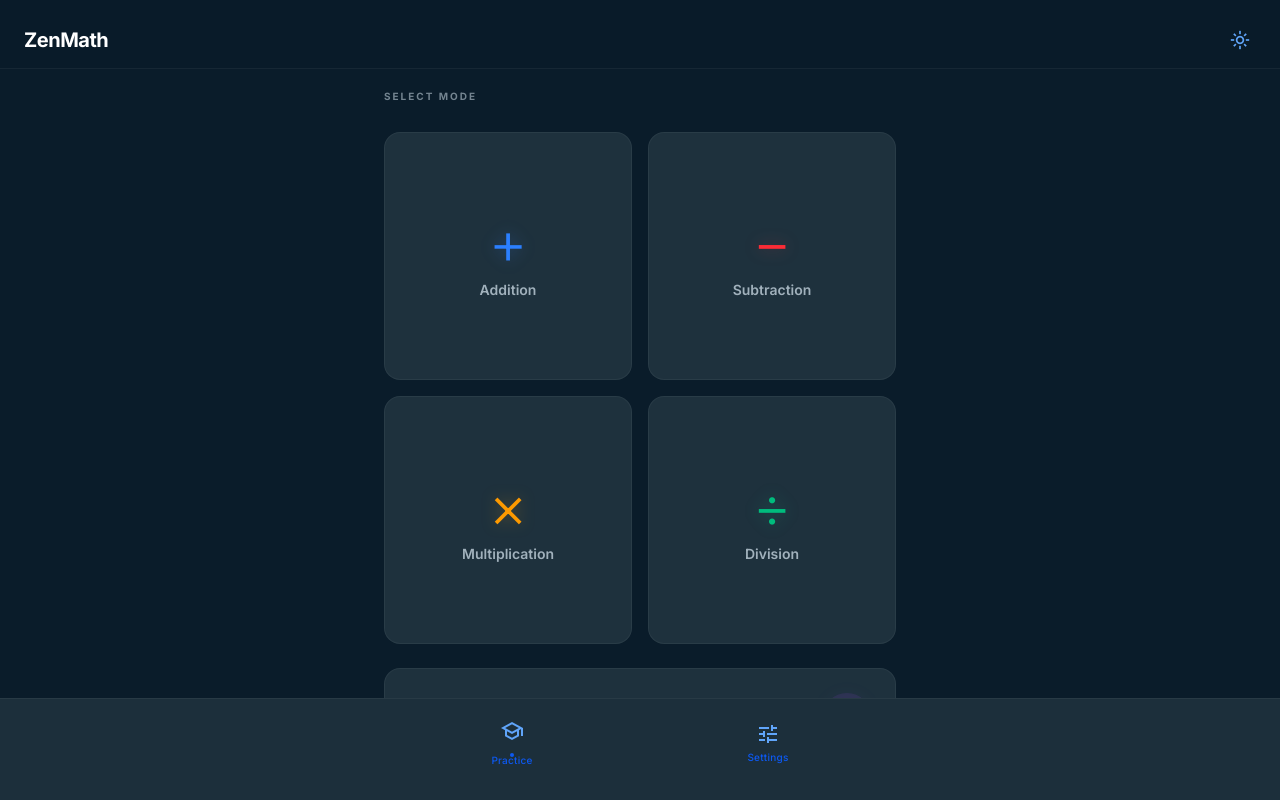
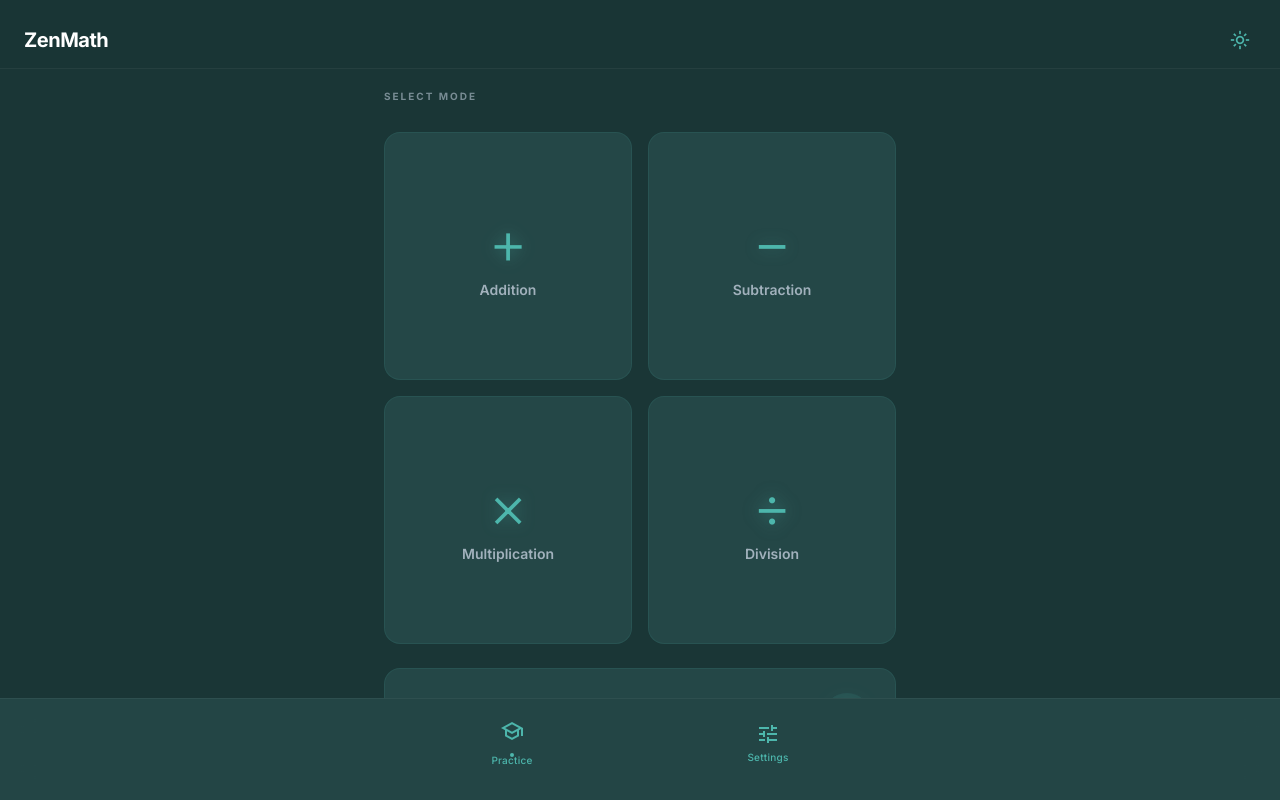
Before and after one commit to ShihabulSakib/zenmath, a React (Vite) app: page / in a window 1280 px wide. Built offline with nearby package versions, Linux system fonts and the light colour scheme.

Commit message:
style: Update the application's color palette and simplify button hover effects across various components.

```diff
--- a/src/components/GameScreen.tsx
+++ b/src/components/GameScreen.tsx
@@ -72,7 +72,7 @@ export default function GameScreen({
                         <span>Q {currentQuestion}/{totalQuestions}</span>
                         <button
                             onClick={onQuit}
-                            className="flex items-center gap-1 text-muted hover:text-incorrect transition-colors"
+                            className="flex items-center gap-1 text-muted"
                         >
                             <span className="material-symbols-outlined" style={{ fontSize: 16 }}>close</span>
                             <span>Quit</span>
--- a/src/components/Keypad.tsx
+++ b/src/components/Keypad.tsx
@@ -21,10 +21,10 @@ const KeyButton = ({ k, label, isPrimary, isAction, disabled, onClick }: KeyButt
         disabled={disabled}
         className={`active:scale-[0.92] transition-all duration-100 flex items-center justify-center rounded-xl border shadow-sm disabled:opacity-40 h-14
             ${isPrimary
-                ? 'bg-primary text-white border-primary shadow-primary/25 hover:brightness-110'
+                ? 'bg-primary text-white border-primary shadow-primary/25'
                 : isAction
                     ? 'bg-keypad-btn border-keypad-border text-keypad-text/70'
-                    : 'bg-keypad-btn border-keypad-border text-keypad-text hover:shadow-md'
+                    : 'bg-keypad-btn border-keypad-border text-keypad-text'
             }`}
     >
         <span className={isAction ? "material-symbols-outlined" : "text-[22px] font-semibold"}>
--- a/src/components/MainMenu.tsx
+++ b/src/components/MainMenu.tsx
@@ -11,10 +11,10 @@ export default function MainMenu({ onSelect, onSettings, game }: MainMenuProps)
     const { theme, toggleTheme } = useTheme();
 
     const ops: { mode: GameMode; symbol: string; label: string; color: string; glow: string }[] = [
-        { mode: 'addition', symbol: '+', label: 'Addition', color: 'text-blue-500', glow: 'icon-glow-blue' },
-        { mode: 'subtraction', symbol: '−', label: 'Subtraction', color: 'text-red-500', glow: 'icon-glow-red' },
-        { mode: 'multiplication', symbol: '×', label: 'Multiplication', color: 'text-amber-500', glow: 'icon-glow-amber' },
-        { mode: 'division', symbol: '÷', label: 'Division', color: 'text-emerald-500', glow: 'icon-glow-emerald' },
+        { mode: 'addition', symbol: '+', label: 'Addition', color: 'text-primary', glow: 'icon-glow-blue' },
+        { mode: 'subtraction', symbol: '−', label: 'Subtraction', color: 'text-primary/90', glow: 'icon-glow-red' },
+        { mode: 'multiplication', symbol: '×', label: 'Multiplication', color: 'text-primary/80', glow: 'icon-glow-amber' },
+        { mode: 'division', symbol: '÷', label: 'Division', color: 'text-primary/70', glow: 'icon-glow-emerald' },
     ];
 
     return (
@@ -24,7 +24,7 @@ export default function MainMenu({ onSelect, onSettings, game }: MainMenuProps)
                 <h1 className="text-xl font-bold tracking-tight text-main">ZenMath</h1>
                 <button
                     onClick={toggleTheme}
-                    className="flex items-center justify-center w-8 h-8 rounded-full hover:bg-primary/10 transition-colors text-secondary"
+                    className="flex items-center justify-center w-8 h-8 rounded-full text-secondary"
                 >
                     <span className="material-symbols-outlined text-primary" style={{ fontSize: 20 }}>
                         {theme === 'dark' ? 'light_mode' : 'dark_mode'}
@@ -46,12 +46,12 @@ export default function MainMenu({ onSelect, onSettings, game }: MainMenuProps)
                             <button
                                 key={op.mode}
                                 onClick={() => onSelect(op.mode)}
-                                className="flat-card aspect-square bg-card border border-card rounded-2xl flex flex-col items-center justify-center gap-2 group hover:border-primary/50 transition-all duration-300"
+                                className="flat-card aspect-square bg-card border border-card rounded-2xl flex flex-col items-center justify-center gap-2"
                             >
-                                <span className={`text-6xl font-light ${op.color} ${op.glow} group-hover:scale-110 transition-transform duration-300`}>
+                                <span className={`text-6xl font-light ${op.color} ${op.glow}`}>
                                     {op.symbol}
                                 </span>
-                                <span className="text-sm font-semibold text-secondary group-hover:text-main transition-colors">{op.label}</span>
+                                <span className="text-sm font-semibold text-secondary">{op.label}</span>
                             </button>
                         ))}
                     </div>
@@ -59,15 +59,15 @@ export default function MainMenu({ onSelect, onSettings, game }: MainMenuProps)
                     {/* Mixed Operations */}
                     <button
                         onClick={() => onSelect('mixed')}
-                        className="flat-card w-full p-6 bg-card border border-card rounded-2xl flex items-center justify-between group hover:border-primary/50"
+                        className="flat-card w-full p-6 bg-card border border-card rounded-2xl flex items-center justify-between"
                     >
                         <div className="flex flex-col items-start gap-1">
-                            <span className="text-lg font-bold text-main group-hover:text-primary transition-colors">
+                            <span className="text-lg font-bold text-main">
                                 Mixed Operations
                             </span>
                             <span className="text-xs text-secondary font-medium">Randomized challenge</span>
                         </div>
-                        <div className="h-12 w-12 rounded-full bg-purple-500/10 flex items-center justify-center text-purple-500 group-hover:bg-purple-500 group-hover:text-white transition-all icon-glow-purple">
+                        <div className="h-12 w-12 rounded-full bg-primary/10 flex items-center justify-center text-primary icon-glow-purple">
                             <span className="material-symbols-outlined" style={{ fontSize: 28 }}>shuffle</span>
                         </div>
                     </button>
@@ -78,27 +78,27 @@ export default function MainMenu({ onSelect, onSettings, game }: MainMenuProps)
                         <div className="grid grid-cols-3 gap-3">
                             <button
                                 onClick={() => onSelect('multiplication-table')}
-                                className="flat-card aspect-square bg-card border border-card rounded-2xl flex flex-col items-center justify-center gap-1 group hover:border-primary/50 p-2 text-center"
+                                className="flat-card aspect-square bg-card border border-card rounded-2xl flex flex-col items-center justify-center gap-1 p-2 text-center"
                             >
-                                <span className="material-symbols-outlined text-xl text-orange-500 icon-glow-orange group-hover:scale-110 transition-transform">
+                                <span className="material-symbols-outlined text-xl text-primary/80 icon-glow-orange">
                                     grid_on
                                 </span>
                                 <span className="text-[9px] font-bold text-secondary uppercase tracking-tighter truncate w-full">Tables</span>
                             </button>
                             <button
                                 onClick={() => onSelect('square')}
-                                className="flat-card aspect-square bg-card border border-card rounded-2xl flex flex-col items-center justify-center gap-1 group hover:border-primary/50 p-2 text-center"
+                                className="flat-card aspect-square bg-card border border-card rounded-2xl flex flex-col items-center justify-center gap-1 p-2 text-center"
                             >
-                                <span className="text-xl font-bold text-cyan-500 icon-glow-cyan group-hover:scale-110 transition-transform">
+                                <span className="text-xl font-bold text-primary/70 icon-glow-cyan">
                                     x²
                                 </span>
                                 <span className="text-[9px] font-bold text-secondary uppercase tracking-tighter truncate w-full">Squares</span>
                             </button>
                             <button
                                 onClick={() => onSelect('fraction')}
-                                className="flat-card aspect-square bg-card border border-card rounded-2xl flex flex-col items-center justify-center gap-1 group hover:border-primary/50 p-2 text-center"
+                                className="flat-card aspect-square bg-card border border-card rounded-2xl flex flex-col items-center justify-center gap-1 p-2 text-center"
                             >
-                                <span className="text-xl font-bold text-emerald-500 icon-glow-emerald group-hover:scale-110 transition-transform">
+                                <span className="text-xl font-bold text-primary/60 icon-glow-emerald">
                                     ½
                                 </span>
                                 <span className="text-[9px] font-bold text-secondary uppercase tracking-tighter truncate w-full">Fractions</span>
@@ -151,9 +151,9 @@ export default function MainMenu({ onSelect, onSettings, game }: MainMenuProps)
             {/* Bottom navigation — full-width, outside the content container */}
             <nav className="shrink-0 bg-nav backdrop-blur-lg border-t border-nav pb-6 pt-3 px-6 z-20">
                 <div className="flex justify-around items-center max-w-lg mx-auto">
-                    <button className="flex flex-col items-center gap-1 p-2 group">
+                    <button className="flex flex-col items-center gap-1 p-2">
                         <div className="relative">
-                            <span className="material-symbols-outlined text-primary group-hover:scale-110 transition-transform">school</span>
+                            <span className="material-symbols-outlined text-primary">school</span>
                             <span className="absolute -bottom-2 left-1/2 -translate-x-1/2 w-1 h-1 bg-primary rounded-full" />
                         </div>
                         <span className="text-[10px] font-medium text-primary tracking-wide">Practice</span>
@@ -161,9 +161,9 @@ export default function MainMenu({ onSelect, onSettings, game }: MainMenuProps)
 
                     <button
                         onClick={onSettings}
-                        className="flex flex-col items-center gap-1 p-2 group text-primary hover:text-primary transition-colors"
+                        className="flex flex-col items-center gap-1 p-2 text-primary"
                     >
-                        <span className="material-symbols-outlined group-hover:scale-110 transition-transform">tune</span>
+                        <span className="material-symbols-outlined">tune</span>
                         <span className="text-[10px] font-medium tracking-wide">Settings</span>
                     </button>
                 </div>
--- a/src/components/ResultsScreen.tsx
+++ b/src/components/ResultsScreen.tsx
@@ -27,7 +27,7 @@ export default function ResultsScreen({
             <header className="flex items-center justify-between p-4 pt-6 sticky top-0 z-10 bg-header backdrop-blur-md">
                 <button
                     onClick={onMenu}
-                    className="flex items-center justify-center p-2 -ml-2 rounded-full hover:bg-primary/10 transition-colors text-secondary"
+                    className="flex items-center justify-center p-2 -ml-2 rounded-full text-secondary"
                 >
                     <span className="material-symbols-outlined text-2xl">arrow_back</span>
                 </button>
@@ -87,14 +87,14 @@ export default function ResultsScreen({
                 <div className="flex flex-col w-full gap-3">
                     <button
                         onClick={onPlayAgain}
-                        className="w-full flex items-center justify-center gap-2 h-14 bg-primary hover:bg-primary/90 active:scale-[0.98] text-white text-base font-black rounded-xl transition-all shadow-lg shadow-primary/30"
+                        className="w-full flex items-center justify-center gap-2 h-14 bg-primary text-white text-base font-black rounded-xl shadow-lg shadow-primary/30"
                     >
                         <span className="material-symbols-outlined text-xl">refresh</span>
                         <span className="uppercase tracking-widest text-sm">Retry Session</span>
                     </button>
                     <button
                         onClick={onMenu}
-                        className="w-full flex items-center justify-center gap-2 h-14 bg-surface border border-card text-main hover:bg-primary/5 active:scale-[0.98] text-base font-bold rounded-xl transition-all"
+                        className="w-full flex items-center justify-center gap-2 h-14 bg-surface border border-card text-main text-base font-bold rounded-xl"
                     >
                         <span className="material-symbols-outlined text-xl">home</span>
                         <span className="uppercase tracking-widest text-sm">Menu</span>
--- a/src/index.css
+++ b/src/index.css
@@ -2,29 +2,29 @@
 
 @theme {
   /* Midnight palette — dark mode (default) */
-  --color-midnight-bg: #0A1C2A;
-  --color-midnight-card: #1E313D;
-  --color-midnight-card-hover: #253f4e;
-  --color-midnight-border: rgba(255, 255, 255, 0.05);
+  --color-midnight-bg: #1A3636;
+  --color-midnight-card: #244747;
+  --color-midnight-card-hover: #2F5959;
+  --color-midnight-border: rgba(77, 182, 172, 0.1);
 
   /* Light palette */
-  --color-light-bg: #F5F5F7;
+  --color-light-bg: #F0F7F7;
   --color-light-card: #FFFFFF;
-  --color-light-card-hover: #f0f0f3;
-  --color-light-border: rgba(0, 0, 0, 0.08);
+  --color-light-card-hover: #E6F0F0;
+  --color-light-border: rgba(26, 54, 54, 0.08);
 
-  /* Primary — Electric Blue from Stitch */
-  --color-primary: #0d59f2;
-  --color-primary-soft: rgba(13, 89, 242, 0.10);
-  --color-primary-glow: rgba(13, 89, 242, 0.30);
+  /* Primary — Teal Accent (Base) */
+  --color-primary: #4DB6AC;
+  --color-primary-soft: rgba(77, 182, 172, 0.10);
+  --color-primary-glow: rgba(77, 182, 172, 0.30);
 
-  /* Feedback */
-  --color-correct: #22c55e;
-  --color-correct-soft: rgba(34, 197, 94, 0.12);
-  --color-incorrect: #ef4444;
-  --color-incorrect-soft: rgba(239, 68, 68, 0.12);
-  --color-timeout: #f59e0b;
-  --color-timeout-soft: rgba(245, 158, 11, 0.12);
+  /* Feedback — Zen Mochnochromatic Tones */
+  --color-correct: #4DB6AC;
+  --color-correct-soft: rgba(77, 182, 172, 0.15);
+  --color-incorrect: #455A64;
+  --color-incorrect-soft: rgba(69, 90, 100, 0.15);
+  --color-timeout: #78909C;
+  --color-timeout-soft: rgba(120, 144, 156, 0.15);
 
   /* Fonts */
   --font-display: "Inter", system-ui, sans-serif;
@@ -55,10 +55,12 @@ html.dark body {
 }
 
 html.dark {
-  --color-keypad-bg: #111827;
-  --color-keypad-btn: #1F2937;
-  --color-keypad-border: #374151;
-  --color-keypad-text: #F3F4F6;
+  --color-keypad-bg: #244747;
+  --color-keypad-btn: #2F5959;
+  --color-keypad-border: rgba(77, 182, 172, 0.1);
+  --color-keypad-text: #E6F0F0;
+  --color-icon-dynamic: #4DB6AC;
+  --color-primary: #4DB6AC;
 }
 
 html.dark .bg-surface {
@@ -67,10 +69,6 @@ html.dark .bg-surface {
 
 html.dark .bg-card {
   background-color: var(--color-midnight-card);
-}
-
-html.dark .bg-card-hover:hover {
-  background-color: var(--color-midnight-card-hover);
 }
 
 html.dark .border-card {
@@ -90,11 +88,11 @@ html.dark .text-muted {
 }
 
 html.dark .bg-header {
-  background-color: rgba(10, 28, 42, 0.95);
+  background-color: rgba(26, 54, 54, 0.95);
 }
 
 html.dark .bg-nav {
-  background-color: rgba(30, 49, 61, 0.95);
+  background-color: rgba(36, 71, 71, 0.95);
 }
 
 html.dark .border-nav {
@@ -127,7 +125,7 @@ html.dark .border-stat {
 
 /* Make Material Symbols icons more colorful in dark mode */
 html.dark .material-symbols-outlined {
-  color: #60A5FA;
+  color: var(--color-icon-dynamic);
 }
 
 /* ── Light mode ──────────────────────────────────── */
@@ -140,10 +138,12 @@ html.light body {
 }
 
 html.light {
-  --color-keypad-bg: #F3F4F6;
+  --color-keypad-bg: #E6F0F0;
   --color-keypad-btn: #FFFFFF;
-  --color-keypad-border: #E5E7EB;
-  --color-keypad-text: #1F2937;
+  --color-keypad-border: #D1E5E5;
+  --color-keypad-text: #1A3636;
+  --color-icon-dynamic: #1A3636;
+  --color-primary: #1A3636;
 }
 
 html.light .bg-surface {
@@ -154,28 +154,24 @@ html.light .bg-card {
   background-color: var(--color-light-card);
 }
 
-html.light .bg-card-hover:hover {
-  background-color: var(--color-light-card-hover);
-}
-
 html.light .border-card {
   border-color: var(--color-light-border);
 }
 
 html.light .text-main {
-  color: #333333;
+  color: #1A3636;
 }
 
 html.light .text-secondary {
-  color: #6B7280;
+  color: #2F5959;
 }
 
 html.light .text-muted {
-  color: #9CA3AF;
+  color: #4D7A7A;
 }
 
 html.light .bg-header {
-  background-color: rgba(245, 245, 247, 0.95);
+  background-color: rgba(240, 247, 247, 0.95);
 }
 
 html.light .bg-nav {
@@ -355,7 +351,8 @@ input[type=range] {
   background: transparent;
   cursor: pointer;
   width: 100%;
-  height: 32px; /* Sufficient height to prevent thumb clipping */
+  height: 32px;
+  /* Sufficient height to prevent thumb clipping */
   display: block;
   outline: none;
 }
@@ -387,8 +384,9 @@ input[type=range]::-webkit-slider-thumb {
   width: 18px;
   border-radius: 50%;
   background: var(--color-primary);
-  margin-top: -6px; /* (Track height 6px / 2) - (Thumb height 18px / 2) = -6px */
-  box-shadow: 0 4px 10px rgba(13, 89, 242, 0.3);
+  margin-top: -6px;
+  /* (Track height 6px / 2) - (Thumb height 18px / 2) = -6px */
+  box-shadow: 0 4px 10px rgba(77, 182, 172, 0.3);
   transition: transform 0.1s ease, background-color 0.2s ease;
   border: none;
 }
@@ -399,25 +397,48 @@ input[type=range]::-moz-range-thumb {
   border-radius: 50%;
   background: var(--color-primary);
   border: none;
-  box-shadow: 0 4px 10px rgba(13, 89, 242, 0.3);
+  box-shadow: 0 4px 10px rgba(77, 182, 172, 0.3);
   transition: transform 0.1s ease;
 }
 
-/* Hover/Active states */
-input[type=range]:hover::-webkit-slider-thumb {
-  transform: scale(1.1);
-}
-
+/* Range slider */
 input[type=range]:active::-webkit-slider-thumb {
   transform: scale(0.95);
 }
 
 
-/* Icon visibility improvements */
-.icon-glow-blue { filter: drop-shadow(0 0 8px rgba(59, 130, 246, 0.3)); }
-.icon-glow-red { filter: drop-shadow(0 0 8px rgba(239, 68, 68, 0.3)); }
-.icon-glow-amber { filter: drop-shadow(0 0 8px rgba(245, 158, 11, 0.3)); }
-.icon-glow-emerald { filter: drop-shadow(0 0 8px rgba(16, 185, 129, 0.3)); }
-.icon-glow-purple { filter: drop-shadow(0 0 8px rgba(168, 85, 247, 0.3)); }
-.icon-glow-orange { filter: drop-shadow(0 0 8px rgba(249, 115, 22, 0.3)); }
-.icon-glow-cyan { filter: drop-shadow(0 0 8px rgba(6, 182, 212, 0.3)); }
+/* Icon visibility improvements — Monochromatic Teal Palette with Dynamic Contrast */
+.icon-glow-blue {
+  filter: drop-shadow(0 0 8px rgba(77, 182, 172, 0.4));
+  color: var(--color-icon-dynamic);
+}
+
+.icon-glow-red {
+  filter: drop-shadow(0 0 8px rgba(77, 182, 172, 0.3));
+  color: var(--color-icon-dynamic);
+}
+
+.icon-glow-amber {
+  filter: drop-shadow(0 0 8px rgba(77, 182, 172, 0.35));
+  color: var(--color-icon-dynamic);
+}
+
+.icon-glow-emerald {
+  filter: drop-shadow(0 0 8px rgba(77, 182, 172, 0.5));
+  color: var(--color-icon-dynamic);
+}
+
+.icon-glow-purple {
+  filter: drop-shadow(0 0 8px rgba(77, 182, 172, 0.4));
+  color: var(--color-icon-dynamic);
+}
+
+.icon-glow-orange {
+  filter: drop-shadow(0 0 8px rgba(77, 182, 172, 0.3));
+  color: var(--color-icon-dynamic);
+}
+
+.icon-glow-cyan {
+  filter: drop-shadow(0 0 8px rgba(77, 182, 172, 0.45));
+  color: var(--color-icon-dynamic);
+}
```
Also changed, not shown: src/components/GameSetup.tsx (+5 -5 lines), src/components/SettingsScreen.tsx (+6 -6 lines), src/components/SpecialMenu.tsx (+4 -4 lines), color.txt (added).
